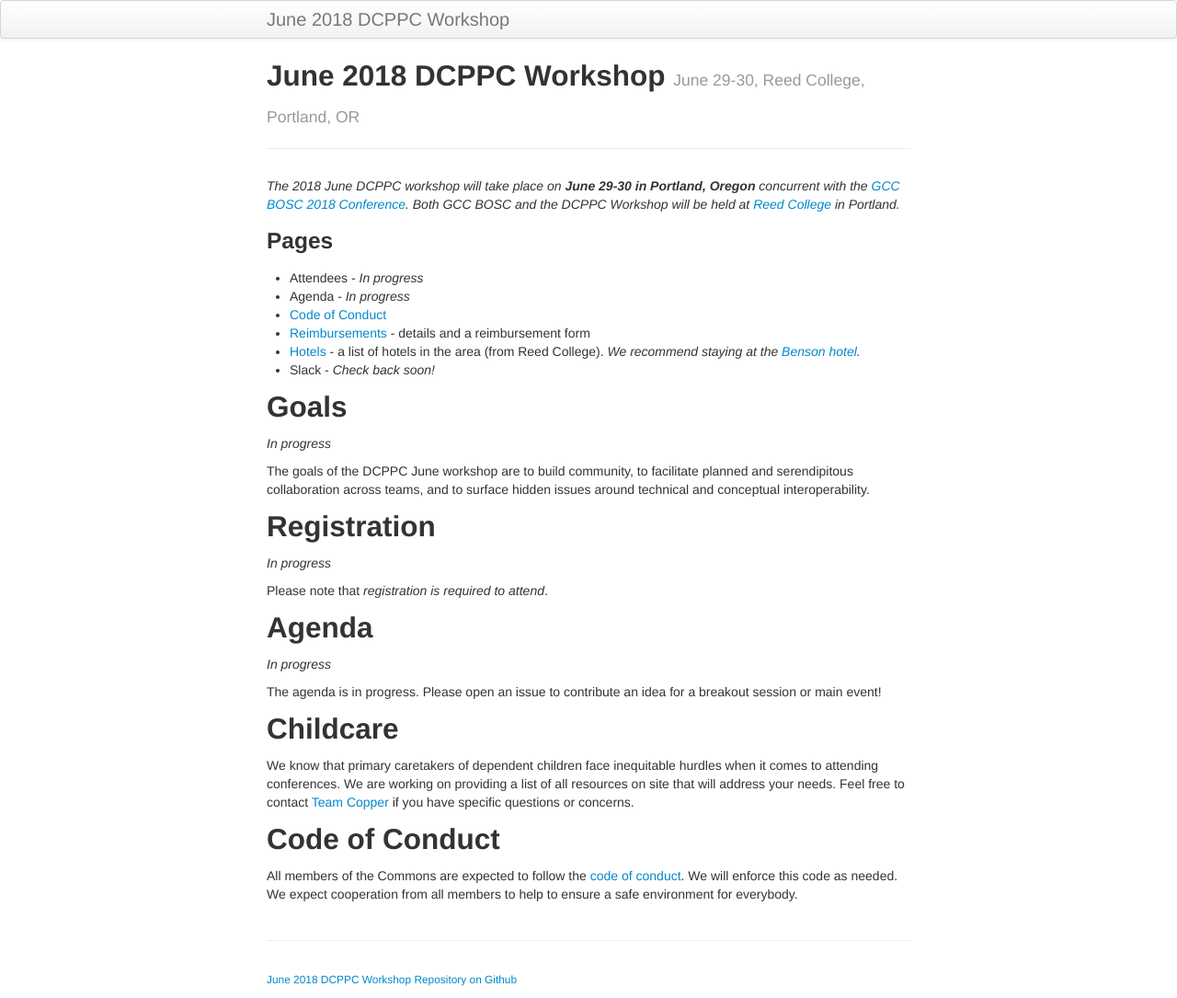
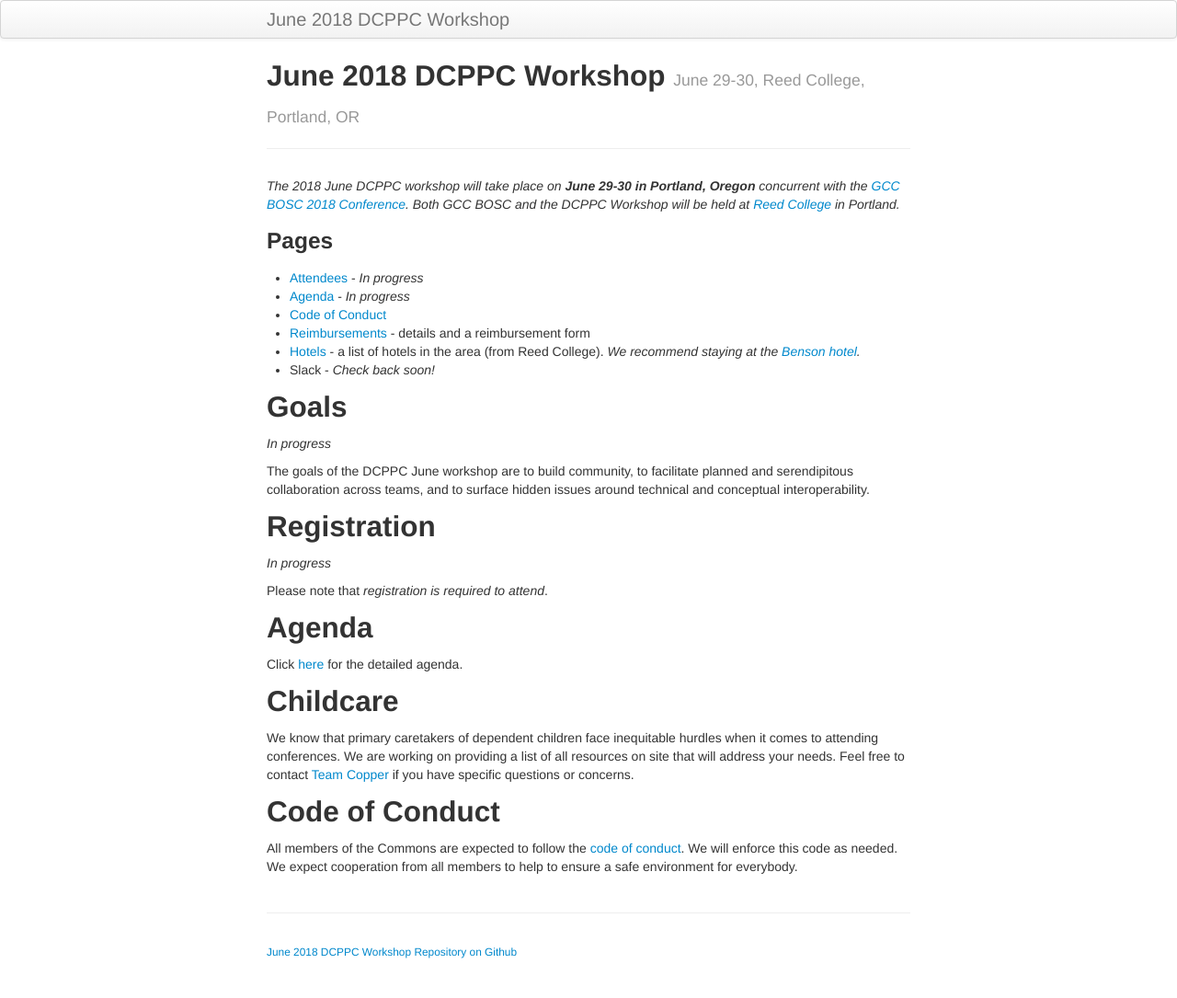
Before and after one commit to dcppc/2018-june-workshop, a Jekyll site: the page built from docs/index.md, in a window 1280 px wide. Shown: the whole page at 92% size. Built offline with Jekyll 4.4.1, drawn with Linux system fonts in a browser that asks for light colours; after the commit the page ends 1055 px from its top, so only the background shows below that.

Commit message:
link to agenda and attendee page

```diff
--- a/docs/index.md
+++ b/docs/index.md
@@ -11,8 +11,8 @@ in Portland._
 
 ### Pages
 
-- Attendees - _In progress_
-- Agenda - _In progress_
+- [Attendees](./attendees.md) - _In progress_
+- [Agenda](./agenda.md) - _In progress_
 - [Code of Conduct](https://github.com/dcppc/dcppc-workshops/blob/master/CODE_OF_CONDUCT.md)
 - [Reimbursements](./reimbursements) - details and a reimbursement form
 - [Hotels](https://www.reed.edu/accommodations.html) - a list of hotels in the area (from Reed College). _We recommend staying at the [Benson hotel](http://www.bensonhotel.com/)._
@@ -33,9 +33,7 @@ Please note that _registration is required to attend_.
 
 ## Agenda
 
-_In progress_
-
-The agenda is in progress. Please open an issue to contribute an idea for a breakout session or main event!
+Click [here](./agenda.md) for the detailed agenda.
 
 ## Childcare
 
```
